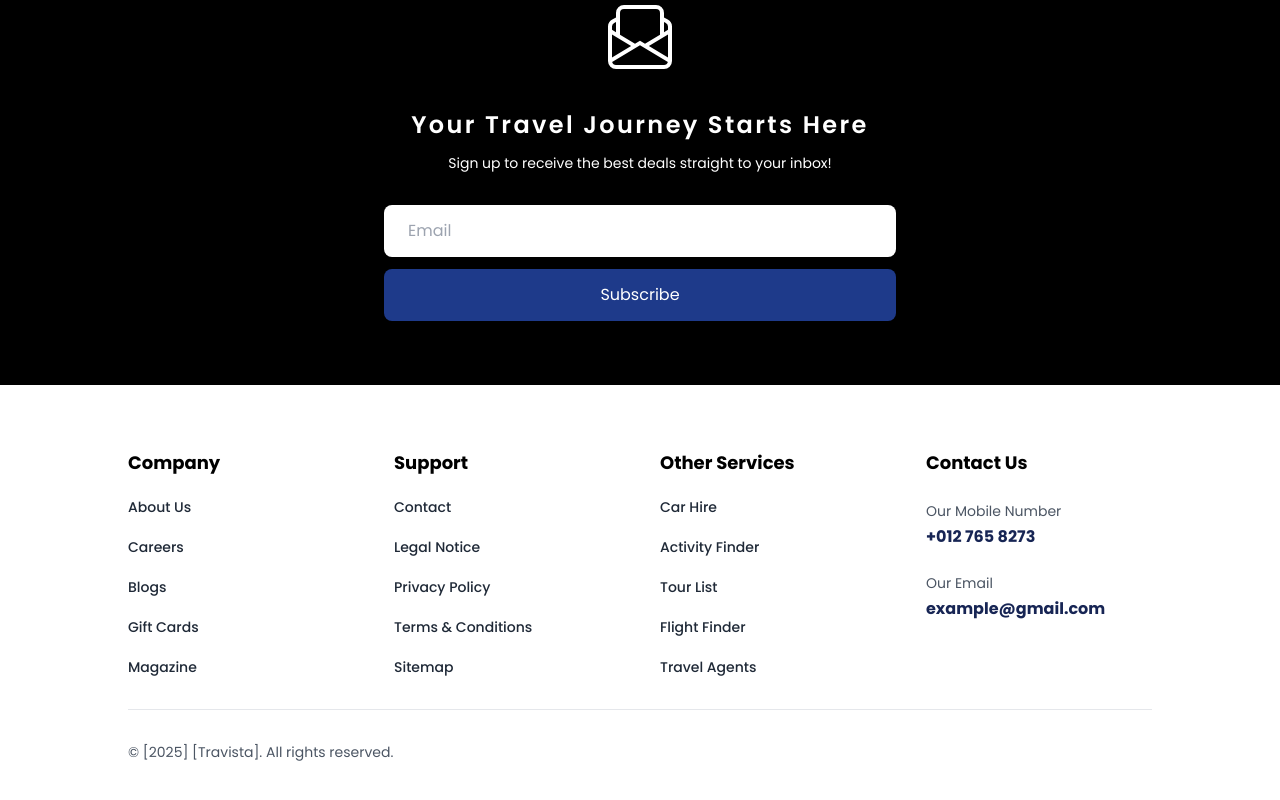
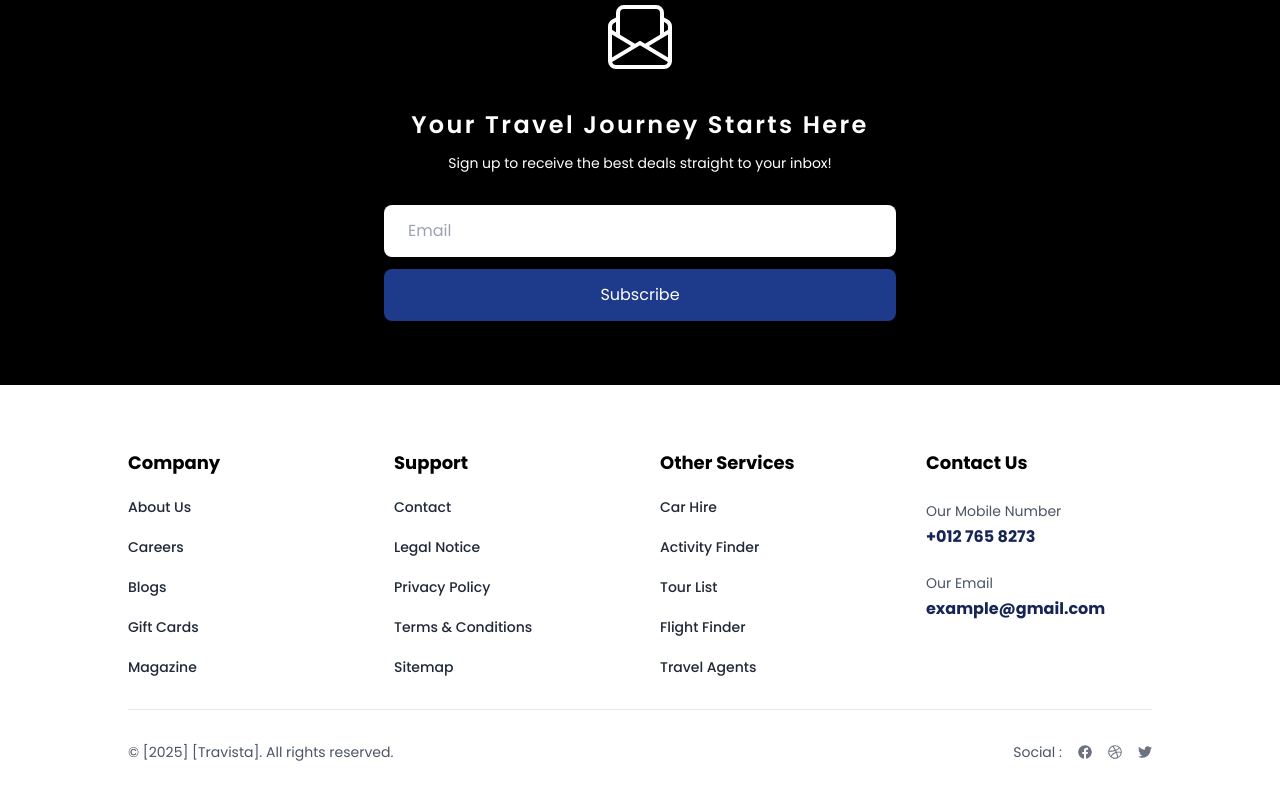
Before and after one commit to denisdiaconu/travista, a Next.js app: page / in a window 1280 px wide. Shown: the part 4143-4943 px from the top of the page. Built offline with nearby package versions, Linux system fonts and the light colour scheme.

Commit message:
Add social to bottom

```diff
--- a/components/Home/Footer/Footer.tsx
+++ b/components/Home/Footer/Footer.tsx
@@ -1,4 +1,6 @@
+import Link from 'next/link';
 import React from 'react';
+import { FaDribbble, FaFacebook, FaTwitter } from 'react-icons/fa';
 
 const Footer = () => {
   return (
@@ -75,7 +77,21 @@ const Footer = () => {
         </div>
       </div>
       <div className="text-gray-600 text-sm flex flex-col md:flex-row justify-between items-center mt-8 pt-8 w-[80%] mx-auto border-t">
-        <p className='text-center md:text-left'>© [2025] [Travista]. All rights reserved.</p>
+        <p className="text-center md:text-left">
+          © [2025] [Travista]. All rights reserved.
+        </p>
+        <div className="flex items-center space-x-4 mt-4 md:mt-0">
+          <span>Social : </span>
+          <Link href="#" className="text-gray-500 hover:text-gray-800">
+            <FaFacebook />
+          </Link>
+          <Link href="#" className="text-gray-500 hover:text-gray-800">
+            <FaDribbble />
+          </Link>
+          <Link href="#" className="text-gray-500 hover:text-gray-800">
+            <FaTwitter />
+          </Link>
+        </div>
       </div>
     </div>
   );
```
